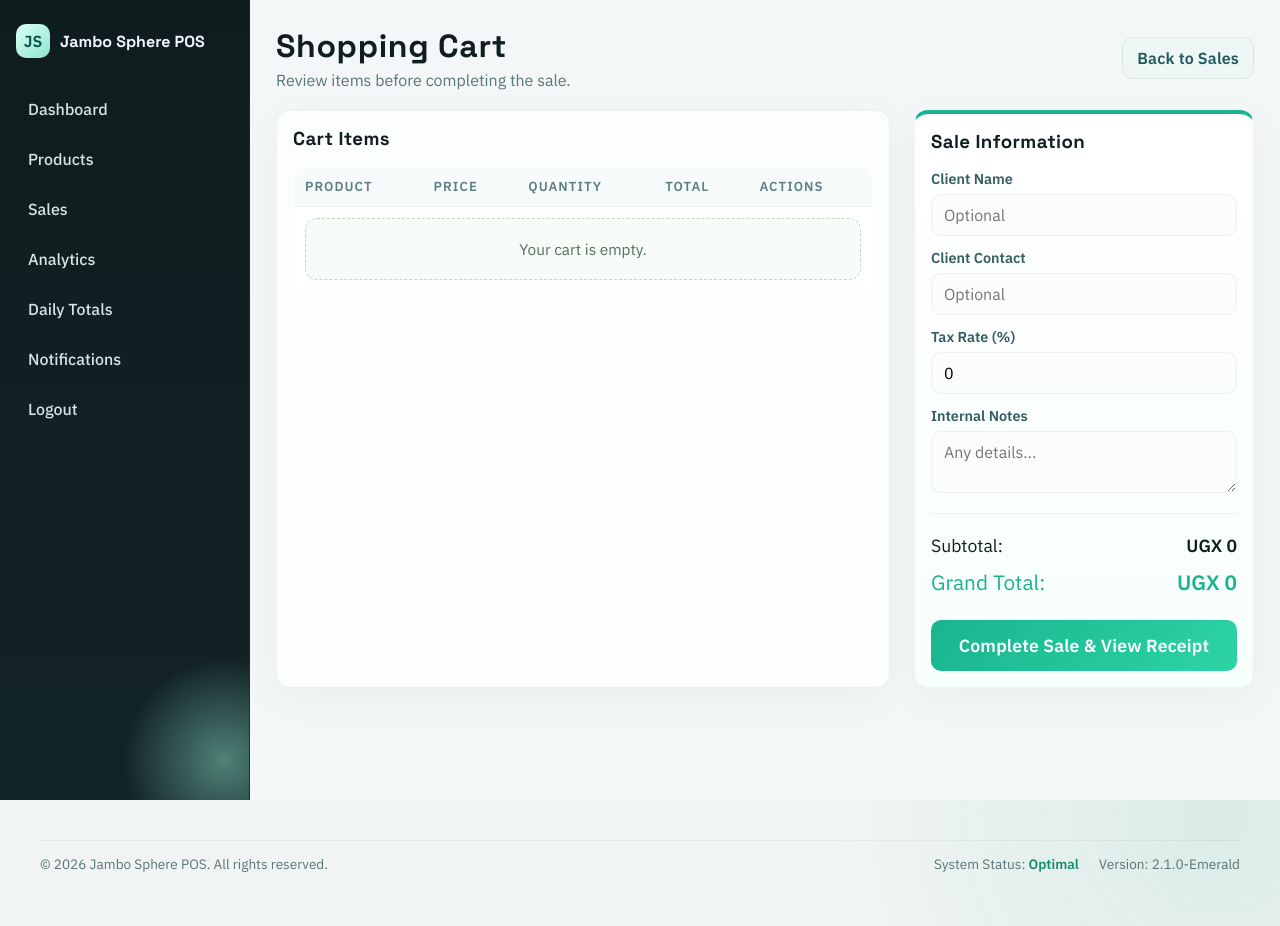
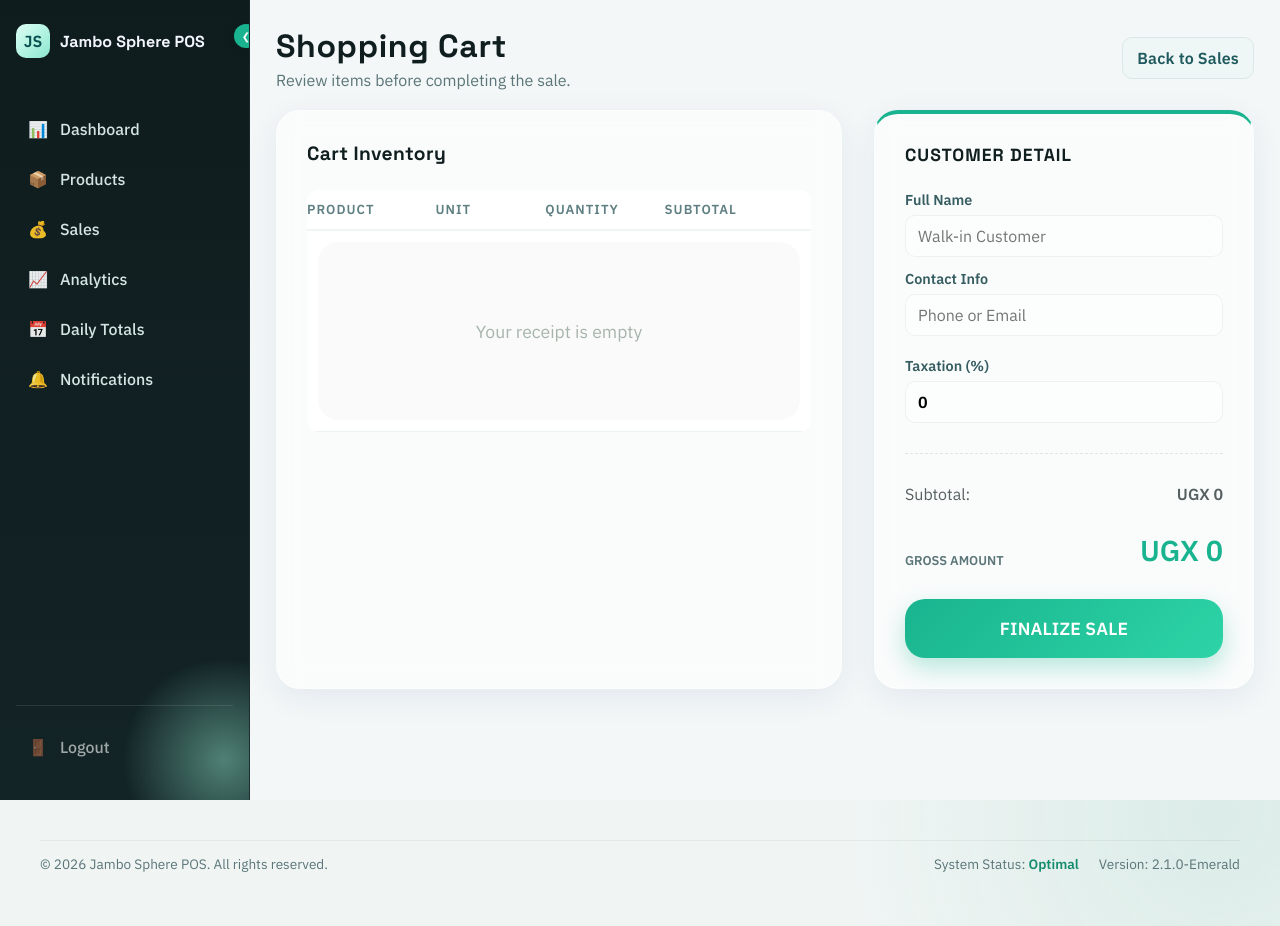
Before and after one commit to Tagoole/JamboSpherePOS, a Django app: page /cart/ in a window 1280 px wide. Run offline with Django 5.2, Linux system fonts and the light colour scheme; the visitor is signed in with stand-in values (Sample User, id 1); some libraries are stand-ins or nearby versions.

Commit message:
Making teh ui feel more modern

```diff
--- a/point_of_sale/urls.py
+++ b/point_of_sale/urls.py
@@ -40,5 +40,6 @@ urlpatterns = [
 	path("cart/add/<int:product_id>/", views.cart_add, name="cart_add"),
 	path("cart/remove/<int:product_id>/", views.cart_remove, name="cart_remove"),
 	path("cart/checkout/", views.checkout, name="checkout"),
+	path("cart/partial/", views.cart_partial, name="cart_partial"),
 	path("sale/receipt/<int:sale_id>/", views.sale_receipt, name="sale_receipt"),
 ]
--- a/point_of_sale/views.py
+++ b/point_of_sale/views.py
@@ -538,7 +538,7 @@ def cart_add(request, product_id):
 		cart.remove(product)
 
 	if request.headers.get("HX-Request") == "true":
-		return render(request, "pos/partials/cart_count.html", {"cart_count": len(cart)})
+		return render(request, "pos/partials/live_receipt.html", {"cart": cart})
 
 	# If request came from cart page, redirect back to cart
 	if "cart" in request.META.get("HTTP_REFERER", ""):
@@ -553,6 +553,10 @@ def cart_remove(request, product_id):
 	cart = Cart(request)
 	product = get_object_or_404(Product, id=product_id)
 	cart.remove(product)
+
+	if request.headers.get("HX-Request") == "true":
+		return render(request, "pos/partials/live_receipt.html", {"cart": cart})
+
 	return redirect("cart_detail")
 
 
@@ -560,6 +564,13 @@ def cart_remove(request, product_id):
 def cart_detail(request):
 	cart = Cart(request)
 	return render(request, "pos/cart.html", {"cart": cart})
+
+
+@login_required(login_url="login")
+@require_GET
+def cart_partial(request):
+	cart = Cart(request)
+	return render(request, "pos/partials/live_receipt.html", {"cart": cart})
 
 
 @login_required(login_url="login")
--- a/templates/base.html
+++ b/templates/base.html
@@ -77,8 +77,7 @@
     }
 
     .shell {
-      display: grid;
-      grid-template-columns: 250px 1fr;
+      display: flex;
       min-height: 100vh;
     }
 
@@ -94,6 +93,13 @@
       border-right: 1px solid rgba(255, 255, 255, 0.05);
       display: flex;
       flex-direction: column;
+      transition: width 0.4s cubic-bezier(0.4, 0, 0.2, 1);
+      width: 250px;
+      z-index: 1000;
+    }
+
+    .sidebar.collapsed {
+      width: 80px;
     }
 
     .sidebar::after {
@@ -132,15 +138,31 @@
     }
 
     .nav-link {
-      display: block;
+      display: flex;
+      align-items: center;
+      gap: 12px;
       padding: 11px 12px;
       border-radius: 12px;
       margin-bottom: 8px;
       color: rgba(228, 246, 243, 0.92);
       font-weight: 500;
-      transition: transform 120ms ease, background 120ms ease;
+      transition: all 0.2s ease;
       position: relative;
       z-index: 1;
+      white-space: nowrap;
+      overflow: hidden;
+    }
+
+    .sidebar.collapsed .nav-link span {
+      display: none;
+    }
+
+    .sidebar.collapsed .brand-title {
+      display: none;
+    }
+
+    .sidebar.collapsed .brand {
+      justify-content: center;
     }
 
     .nav-link:hover {
@@ -168,9 +190,17 @@
       background: var(--brand);
     }
 
+    .shell {
+      display: flex;
+      min-height: 100vh;
+    }
+
     .main {
+      flex: 1;
       padding: 26px;
       background: #f3f7f7;
+      min-width: 0;
+      transition: margin-left 0.4s ease;
     }
 
     .page-header {
--- a/templates/pos/cart.html
+++ b/templates/pos/cart.html
@@ -5,20 +5,7 @@
 
 {% block content %}
 <div class="shell">
-  <aside class="sidebar">
-    <div class="brand">
-      <span class="brand-badge">JS</span>
-      <div class="brand-title">Jambo Sphere POS</div>
-    </div>
-
-    <a class="nav-link" href="/dashboard/">Dashboard</a>
-    <a class="nav-link" href="/products/">Products</a>
-    <a class="nav-link" href="/sales/">Sales</a>
-    <a class="nav-link" href="/analytics/">Analytics</a>
-    <a class="nav-link" href="/reports/daily/">Daily Totals</a>
-    <a class="nav-link" href="/notifications/">Notifications</a>
-    <a class="nav-link" href="/logout/">Logout</a>
-  </aside>
+  {% include "pos/partials/sidebar.html" %}
 
   <main class="main">
     <header class="page-header">
@@ -29,67 +16,69 @@
       <a class="btn btn-secondary" href="/sales/">Back to Sales</a>
     </header>
 
-    <div class="grid sales-layout" style="grid-template-columns: 1fr 340px;">
-      <article class="card">
-        <h3 style="margin-bottom: 16px;">Cart Items</h3>
+    <div class="grid sales-layout" style="grid-template-columns: 1fr 380px; gap: 32px;">
+      <article class="glass" style="padding: 30px;">
+        <h3 style="margin-bottom: 24px; font-size: 1.2rem;">Cart Inventory</h3>
         <div style="overflow-x: auto;">
-          <table>
+          <table style="border: none;">
             <thead>
-              <tr>
-                <th>Product</th>
-                <th>Price</th>
-                <th>Quantity</th>
-                <th>Total</th>
-                <th>Actions</th>
+              <tr style="background: transparent;">
+                <th style="padding-left: 0; background: transparent; border-bottom: 2px solid #f0f4f3;">Product</th>
+                <th style="background: transparent; border-bottom: 2px solid #f0f4f3;">Unit</th>
+                <th style="background: transparent; border-bottom: 2px solid #f0f4f3; text-align: center;">Quantity</th>
+                <th style="background: transparent; border-bottom: 2px solid #f0f4f3;">Subtotal</th>
+                <th style="padding-right: 0; background: transparent; border-bottom: 2px solid #f0f4f3;"></th>
               </tr>
             </thead>
             <tbody>
               {% for item in cart %}
                 {% with product=item.product %}
-                <tr>
-                  <td>
-                    <div style="display: flex; align-items: center; gap: 10px;">
+                <tr style="background: transparent;">
+                  <td style="padding-left: 0;">
+                    <div style="display: flex; align-items: center; gap: 15px;">
                       {% if product.image %}
-                        <img src="{{ product.image.url }}" alt="{{ product.name }}" style="width: 40px; height: 40px; border-radius: 8px; object-fit: cover;">
+                        <img src="{{ product.image.url }}" alt="{{ product.name }}" style="width: 50px; height: 50px; border-radius: 14px; object-fit: cover;">
                       {% else %}
-                        <img src="{% static 'images/icon-160x160.png' %}" alt="{{ product.name }}" style="width: 40px; height: 40px; border-radius: 8px; object-fit: contain; padding: 4px; background: #f0f0f0;">
+                        <div style="width: 50px; height: 50px; border-radius: 14px; background: rgba(0,0,0,0.03); display: grid; place-items: center; font-size: 1.2rem;">📦</div>
                       {% endif %}
-                      <span>{{ product.name }}</span>
+                      <span style="font-weight: 600;">{{ product.name }}</span>
                     </div>
                   </td>
                   <td>UGX {{ item.price }}</td>
                   <td>
-                    <div style="display: flex; align-items: center; gap: 8px;">
+                    <div style="display: flex; align-items: center; justify-content: center; gap: 12px; background: rgba(0,0,0,0.03); padding: 6px; border-radius: 12px; width: fit-content; margin: 0 auto;">
                       <form action="{% url 'cart_add' product.id %}" method="post" style="margin: 0;">
                         {% csrf_token %}
                         <input type="hidden" name="quantity" value="-1">
                         <input type="hidden" name="override" value="False">
-                        <button type="submit" class="btn btn-secondary" style="padding: 2px 8px;">-</button>
+                        <button type="submit" class="btn-link" style="padding: 0; width: 28px; height: 28px; border-radius: 8px; border: none; background: white; color: var(--ink); display: grid; place-items: center;">-</button>
                       </form>
-                      <span style="font-weight: bold; min-width: 20px; text-align: center;">{{ item.quantity }}</span>
+                      <span style="font-weight: 700; min-width: 24px; text-align: center;">{{ item.quantity }}</span>
                       <form action="{% url 'cart_add' product.id %}" method="post" style="margin: 0;">
                         {% csrf_token %}
                         <input type="hidden" name="quantity" value="1">
                         <input type="hidden" name="override" value="False">
-                        <button type="submit" class="btn btn-secondary" style="padding: 2px 8px;">+</button>
+                        <button type="submit" class="btn-link" style="padding: 0; width: 28px; height: 28px; border-radius: 8px; border: none; background: white; color: var(--ink); display: grid; place-items: center;">+</button>
                       </form>
                     </div>
                   </td>
-                  <td>UGX {{ item.total_price }}</td>
-                  <td>
+                  <td style="font-weight: 700;">UGX {{ item.total_price }}</td>
+                  <td style="padding-right: 0; text-align: right;">
                     <form action="{% url 'cart_remove' product.id %}" method="post" style="margin: 0;">
                       {% csrf_token %}
-                      <button type="submit" class="btn-link" style="color: var(--danger); border-color: #f2cdca; cursor: pointer;">Remove</button>
+                      <button type="submit" style="background: none; border: none; color: var(--danger); cursor: pointer; opacity: 0.6;">&times;</button>
                     </form>
                   </td>
                 </tr>
                 {% endwith %}
               {% empty %}
-                <tr>
-                  <td colspan="5">
-                    <div class="empty">Your cart is empty.</div>
-                  </td>
-                </tr>
+              <tr style="background: transparent;">
+                <td colspan="5">
+                  <div class="empty" style="border: none; background: rgba(0,0,0,0.02); border-radius: 20px; padding: 60px;">
+                    <p style="font-size: 1.1rem; opacity: 0.5;">Your receipt is empty</p>
+                  </div>
+                </td>
+              </tr>
               {% endfor %}
             </tbody>
           </table>
@@ -99,43 +88,38 @@
       <aside class="sales-form-sidebar">
         <form action="{% url 'checkout' %}" method="post" id="checkout-form">
           {% csrf_token %}
-          <div class="card panel-accent-teal">
-            <h3 style="margin-bottom: 16px;">Sale Information</h3>
+          <div class="glass" style="padding: 30px; border-top: 4px solid var(--brand);">
+            <h3 style="margin-bottom: 24px; font-size: 1.1rem; text-transform: uppercase; letter-spacing: 1px;">Customer Detail</h3>
 
             <div class="field">
-              <label for="client_name">Client Name</label>
-              <input type="text" name="client_name" id="client_name" placeholder="Optional">
+              <label>Full Name</label>
+              <input type="text" name="client_name" placeholder="Walk-in Customer" style="background: rgba(255,255,255,0.4);">
             </div>
 
             <div class="field">
-              <label for="client_contact">Client Contact</label>
-              <input type="text" name="client_contact" id="client_contact" placeholder="Optional">
+              <label>Contact Info</label>
+              <input type="text" name="client_contact" placeholder="Phone or Email" style="background: rgba(255,255,255,0.4);">
             </div>
 
-            <div class="field">
-              <label for="tax_rate">Tax Rate (%)</label>
-              <input type="number" name="tax_rate" id="tax_rate" value="0" min="0" step="0.01">
+            <div class="field" style="margin-top: 20px;">
+              <label>Taxation (%)</label>
+              <input type="number" name="tax_rate" id="tax_rate" value="0" min="0" step="0.01" style="background: rgba(255,255,255,0.4); font-weight: 700;">
             </div>
 
-            <div class="field">
-              <label for="notes">Internal Notes</label>
-              <textarea name="notes" id="notes" rows="2" placeholder="Any details..."></textarea>
-            </div>
+            <hr style="margin: 30px 0; border: 0; border-top: 1px dashed rgba(0,0,0,0.1);">
 
-            <hr style="margin: 20px 0; border: 0; border-top: 1px solid var(--border);">
-
-            <div style="display: flex; justify-content: space-between; margin-bottom: 12px; font-size: 1.1rem;">
+            <div style="display: flex; justify-content: space-between; margin-bottom: 12px; opacity: 0.7;">
               <span>Subtotal:</span>
               <strong>UGX {{ cart.get_total_price }}</strong>
             </div>
 
-            <div style="display: flex; justify-content: space-between; margin-bottom: 24px; font-size: 1.3rem; color: var(--brand);">
-              <span>Grand Total:</span>
-              <strong id="final-total">UGX {{ cart.get_total_price }}</strong>
+            <div style="display: flex; justify-content: space-between; align-items: flex-end; margin-top: 10px; padding-top: 15px;">
+              <span style="font-weight: 700; text-transform: uppercase; font-size: 0.8rem; color: var(--ink-soft);">Gross Amount</span>
+              <strong id="final-total" style="font-size: 1.8rem; color: var(--brand);">UGX {{ cart.get_total_price }}</strong>
             </div>
 
-            <button type="submit" class="btn btn-primary" style="width: 100%; padding: 14px; font-size: 1.1rem;" {% if not cart %}disabled{% endif %}>
-              Complete Sale & View Receipt
+            <button type="submit" class="btn btn-primary" style="width: 100%; margin-top: 30px; padding: 18px; border-radius: 20px; font-size: 1.1rem; box-shadow: 0 10px 25px rgba(25, 180, 143, 0.3);" {% if not cart %}disabled{% endif %}>
+              FINALIZE SALE
             </button>
           </div>
         </form>
```
Also changed, not shown: templates/pos/analytics.html (+1 -14 lines), templates/pos/dashboard.html (+1 -14 lines), templates/pos/products.html (+36 -50 lines), templates/pos/sales.html (+26 -67 lines), 1 other file.
